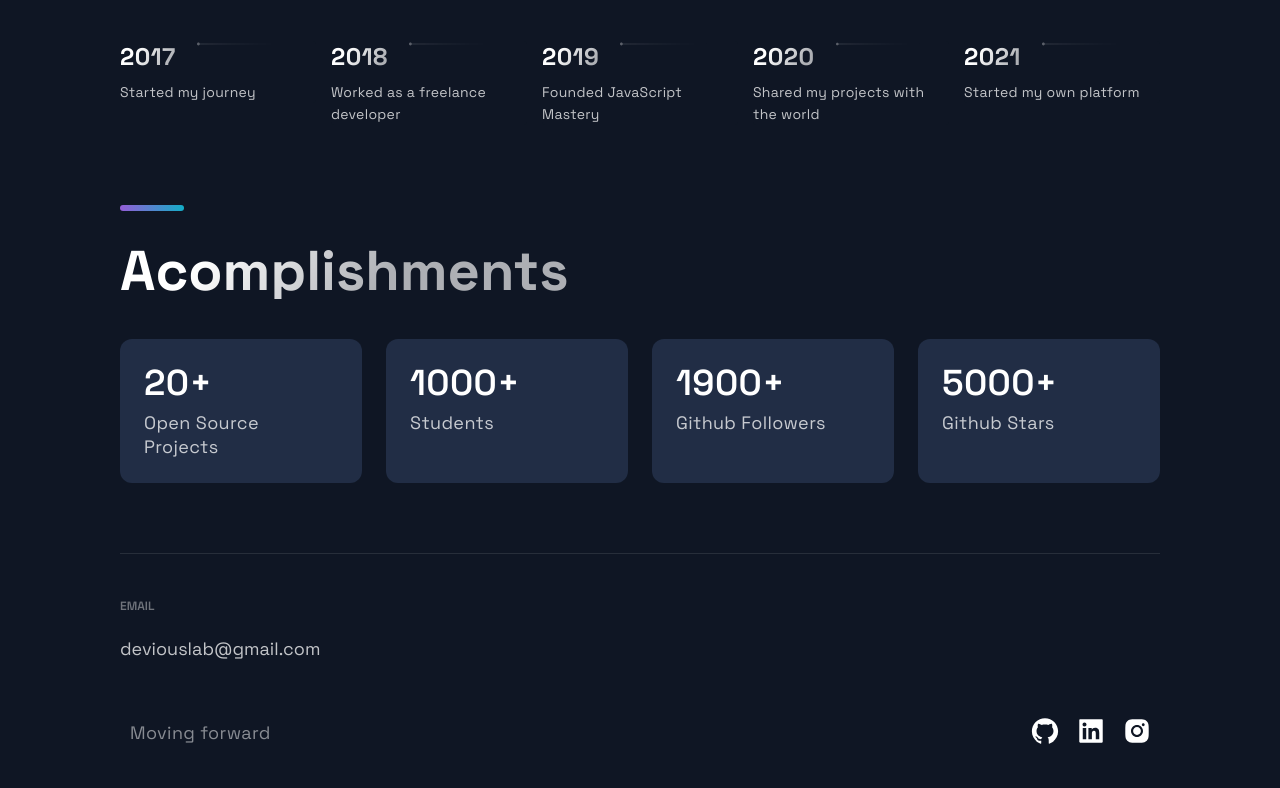
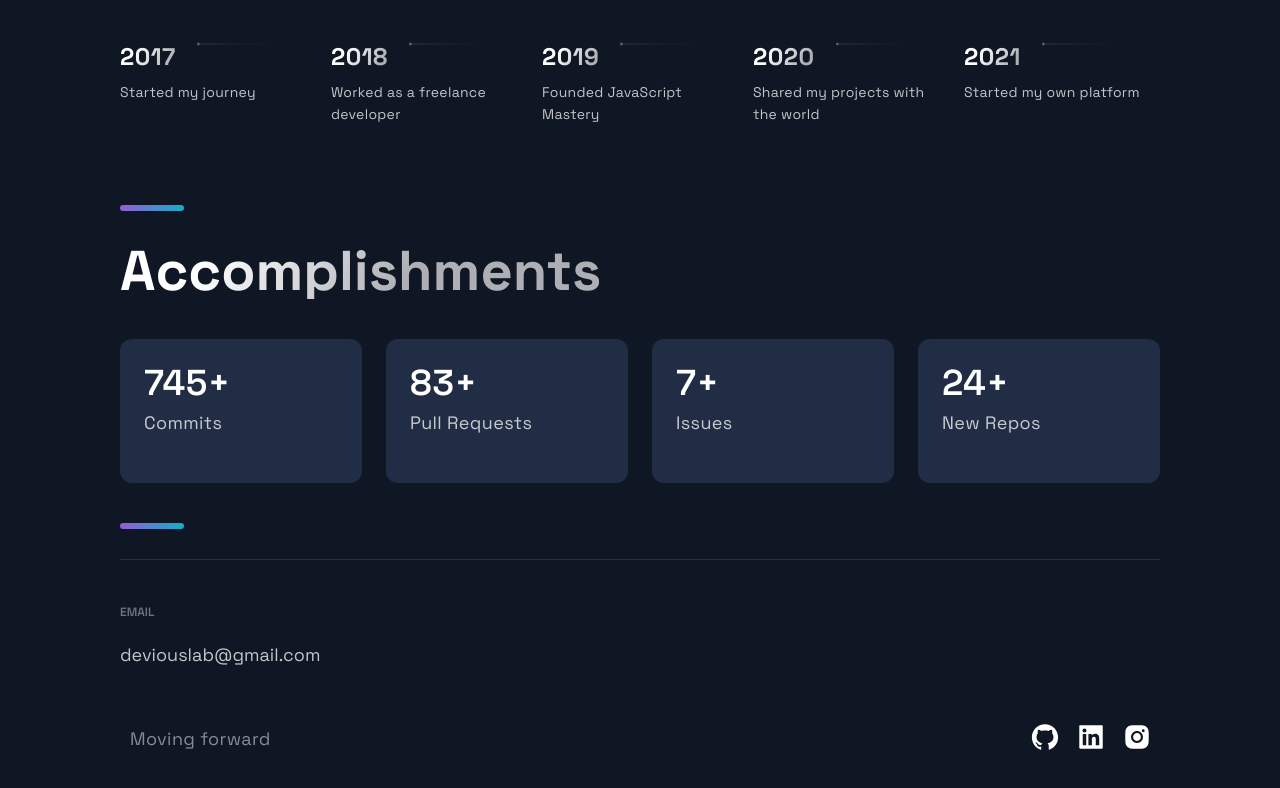
Before and after one commit to DeviousLab/deviouslab-portfolio, a Next.js app: page / in a window 1280 px wide. Shown: the part 2816-3604 px from the top of the page. Built offline with nearby package versions, Linux system fonts and the light colour scheme.

Commit message:
Updated accomplishments with personal data
Signed-off-by: DeviousLab <deviouslab@gmail.com>

```diff
--- a/src/components/acomplishments/acomplishments.jsx
+++ b/src/components/acomplishments/acomplishments.jsx
@@ -6,7 +6,7 @@ import { AccomplishmentData } from '../../constants/constants';
 
 const Acomplishments = () => (
   <Section>
-    <SectionTitle>Acomplishments</SectionTitle>
+    <SectionTitle>Accomplishments</SectionTitle>
     <Boxes>
       {AccomplishmentData.map((item, index) => (
         <Box key={index}>
@@ -15,7 +15,10 @@ const Acomplishments = () => (
         </Box>
       ))}
     </Boxes>
+    <SectionDivider />
   </Section>
 );
 
 export default Acomplishments;
+
+//Should make this pull data from GitHub API eventually
--- a/src/constants/constants.js
+++ b/src/constants/constants.js
@@ -46,8 +46,8 @@ export const TimeLineData = [
 ];
 
 export const AccomplishmentData = [
-  { number: 20, text: 'Open Source Projects'},
-  { number: 1000, text: 'Students', },
-  { number: 1900, text: 'Github Followers', },
-  { number: 5000, text: 'Github Stars', }
+  { number: 745, text: 'Commits'},
+  { number: 83, text: 'Pull Requests', },
+  { number: 7, text: 'Issues', },
+  { number: 24, text: 'New Repos', }
 ];
```
